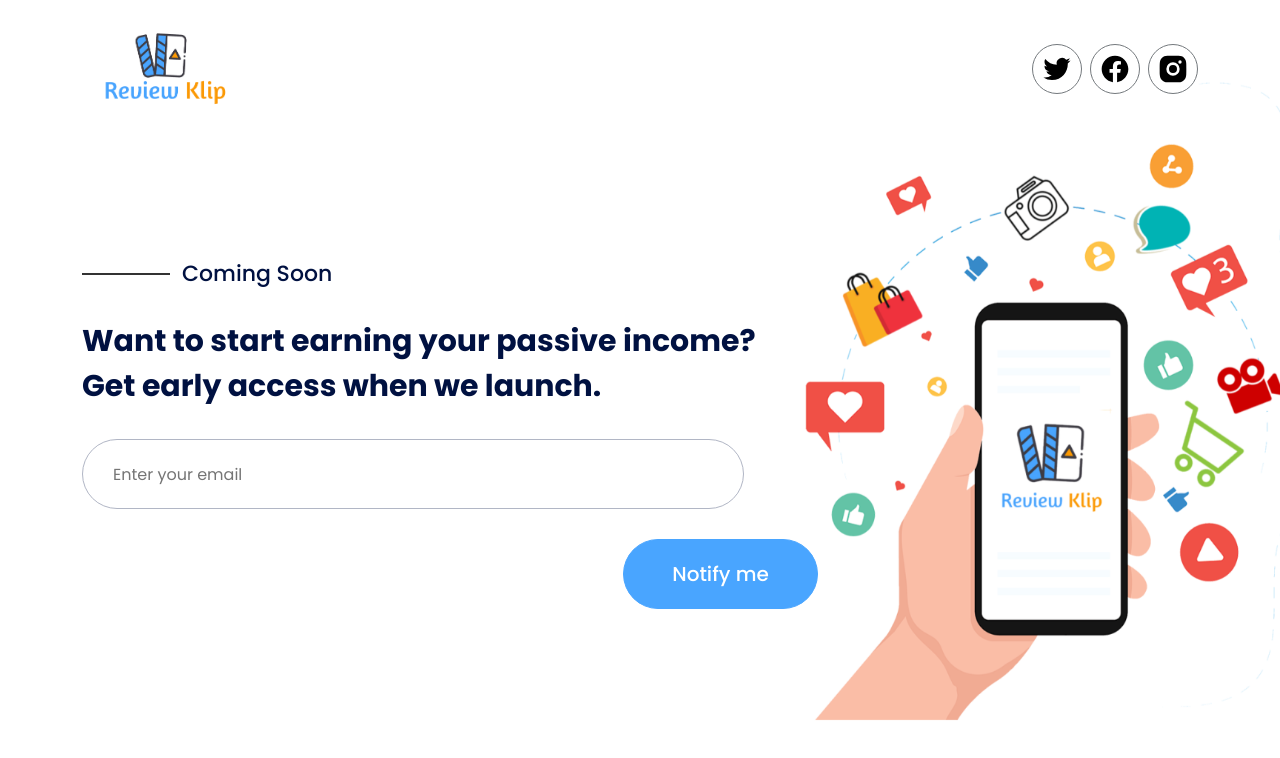
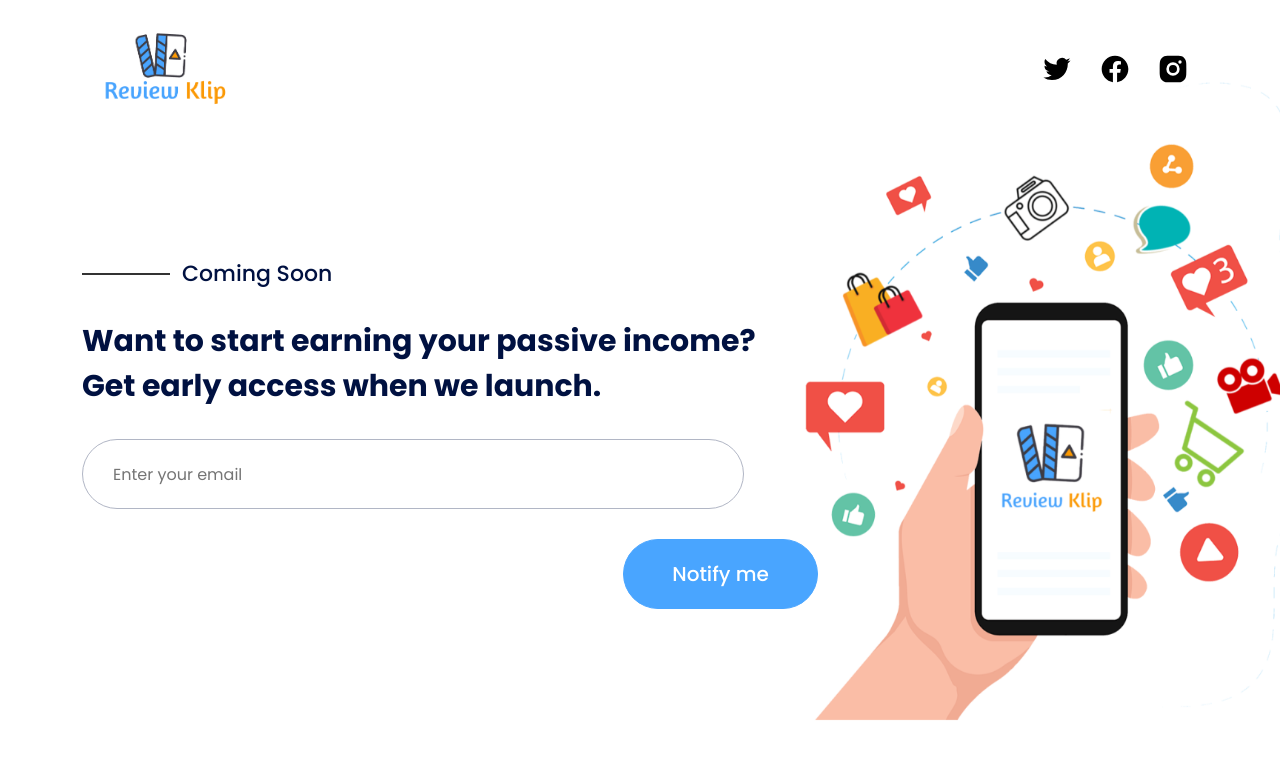
Before and after one commit to reviewklip/reviewklip.github.io, a plain HTML site: page index.html in a window 1280 px wide. Drawn offline with Linux system fonts and the light colour scheme.

Commit message:
Update main.css

```diff
--- a/dist/css/main.css
+++ b/dist/css/main.css
@@ -75,7 +75,7 @@ header .social-icon a {
   height: 50px;
   width: 50px;
   border-radius: 50%;
-  border: 1px solid #74797d;
+/*   border: 1px solid #74797d; */
   color: #fff;
   font-size: 20px;
   text-decoration: none;
```
